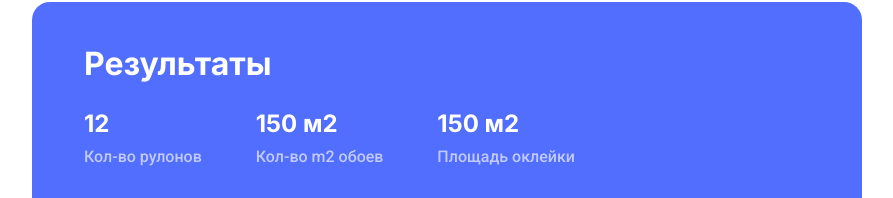
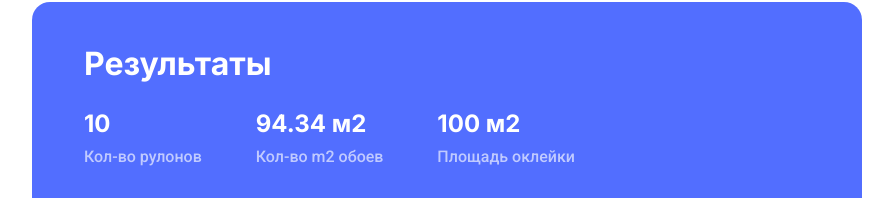
Before and after one commit to dashamelihova/Spa-React, a React (Create React App) app: page / in a window 1280 px wide. Both pictures are taken after typing "5", "5", "5" into the empty fields and a click on the button "Рассчитать материалы". Shown: the part 958-1156 px from the top of the page, without its empty margins (193-1086 px from the left). Built offline with nearby package versions, Linux system fonts and the light colour scheme.

Commit message:
implemented calculation logic, removed event handler for checkbox

```diff
--- a/src/components/App/App.js
+++ b/src/components/App/App.js
@@ -1,13 +1,16 @@
 import styles from './App.module.css';
 import StartScreen from "../StartScreen/StartScreen"
 import Calculator from '../Calculator/Calculator';
-
+import {useState} from 'react';
 
 function App(){
+
+    const [isStartScreen, setIsStartScreen] = useState(true);
+
     return (
         <div className={styles.app}>
             <Calculator/>
-            {/* <StartScreen/> */}
+            {/* {isStartScreen ? <StartScreen/>) : <Calculator/>} */}
         </div>
     )
 }
--- a/src/components/Button/Button.tsx
+++ b/src/components/Button/Button.tsx
@@ -5,6 +5,9 @@ import icon from "../../assets/magic-wand.svg";
 
 interface ButtomProps{
     children: React.ReactNode;
+    //type
+    //form
+    //function onClick
 }
 
 const Button: React.FC<ButtomProps> = ({children}) => {
--- a/src/components/Calculator/Calculator.module.css
+++ b/src/components/Calculator/Calculator.module.css
@@ -40,12 +40,12 @@
 
 .closeBtn{
     position: absolute;
-    width: 24px;
-    height: 24px;
-    padding: 4px;
+    width: 36px;
+    height: 36px;
+    padding: 10px;
     box-sizing: border-box;
-    right: 36px;
-    top: 36px;
+    right: 20px;
+    top: 20px;
     cursor: pointer;
 }
 
--- a/src/components/Calculator/Calculator.tsx
+++ b/src/components/Calculator/Calculator.tsx
@@ -12,7 +12,6 @@ import styles from './Calculator.module.css';
 
 interface ParamItem{
   param: number[];
-  isChosen: boolean;
 }
 
 interface ParamData {
@@ -35,39 +34,27 @@ interface CalculatorState {
 }
 
 const Calculator: React.FC = () => {
-    const [state, setState] = useState({
+    const [state, setState] = useState<CalculatorState>({
         rollParam: [
-            { param: [1.06, 10], isChosen: true },
-            { param: [1.06, 25], isChosen: false },
+            { param: [1.06, 10] },
+            { param: [1.06, 25] },
         ],
         rapport: [
-            { param: [0], isChosen: true },
-            { param: [0.32], isChosen: false },
-            { param: [0.64], isChosen: false },
+            { param: [0] },
+            { param: [0.32] },
+            { param: [0.64] },
         ],
         windowsParam: [] as ParamData[],
-        doorsParam: [] as ParamData[],//as ParamData[]
-        chosenRollParam: [1.06, 10],
-        chosenRapport: [0],
+        doorsParam: [] as ParamData[],
+        chosenRollParam: [],
+        chosenRapport: [],
         roomLength: 6.5,
         roomWidth: 6.5,
         roomHeight: 6.5,
         showResults: false,
     });
 
-    const [maxId, setMaxId] = useState(0);
-
-    const handleParamSelect = (param: number[], prop: "rollParam" | "rapport") => {
-        if (prop !== "rollParam" && prop !== "rapport") return;
-        setState((prevState) => ({
-            ...prevState,
-            [prop]: prevState[prop].map((item: ParamItem) => ({
-                ...item,
-                isChoosen: item.param.toString() === param.toString()
-            })),
-            [`chosen${prop.charAt(0).toUpperCase() + prop.slice(1)}`]: param,
-        }));
-    }
+    const [maxId, setMaxId] = useState<number>(0);
 
     const addItem = (prop: "windowsParam" | "doorsParam") => {
         const newItem = {
@@ -174,7 +161,7 @@ const Calculator: React.FC = () => {
                         <ChooseParametr
                             dataArray={state.rollParam}
                             name="rollParam"
-                            onSelect={(param) => handleParamSelect(param, "rollParam" )}
+                            // onSelect={(param) => handleParamSelect(param, "rollParam" )}
                             />
                     </div>
 
@@ -183,7 +170,7 @@ const Calculator: React.FC = () => {
                         <ChooseParametr
                             dataArray={state.rapport}
                             name="rapport"
-                            onSelect={(param) => handleParamSelect(param, "rapport" )}
+                            // onSelect={(param) => handleParamSelect(param, "rapport" )}
                             />
                     </div>
                 </div>
--- a/src/components/ChooseParametr/ChooseParametr.module.css
+++ b/src/components/ChooseParametr/ChooseParametr.module.css
@@ -6,6 +6,7 @@
 
 .radio[type=radio]{
     display: none;
+
 }
 
 .radio[type=radio] + .radioLabel{
@@ -15,6 +16,7 @@
     background-color: rgba(82, 110, 255, 1);
     opacity: 20%;
     color: white;
+    cursor: pointer;
 }
 
 .radio[type=radio]:checked + .radioLabel{
@@ -24,6 +26,5 @@
 @media (min-width: 768px) {
     .radio[type=radio] + .radioLabel{
         padding: 16px 32px;
-
     }
 }
--- a/src/components/ChooseParametr/ChooseParametr.tsx
+++ b/src/components/ChooseParametr/ChooseParametr.tsx
@@ -6,13 +6,16 @@ interface ChooseParametrItemProps {
     children: string;
     name: string;
     id: string;
-    onChange: (e: ChangeEvent<HTMLInputElement>) => void;
     isChosen: boolean;
     value: number[];
 }
 
-const ChooseParametrItem: React.FC<ChooseParametrItemProps>=({children, name, id, onChange, isChosen, value}) => {
+interface ChooseParametrProps{
+    dataArray: {param: number[]}[];
+    name: string;
+}
 
+const ChooseParametrItem: React.FC<ChooseParametrItemProps>=({children, name, id, isChosen, value}) => {
     return(
         < >
             <input
@@ -20,8 +23,7 @@ const ChooseParametrItem: React.FC<ChooseParametrItemProps>=({children, name, id
                 id={id}
                 name={name}
                 className={styles.radio}
-                onChange={onChange}
-                checked={isChosen}
+                defaultChecked={isChosen}
                 value={value.toString()}
             />
             <label htmlFor={id} className={styles.radioLabel}> {children} </label>
@@ -29,32 +31,20 @@ const ChooseParametrItem: React.FC<ChooseParametrItemProps>=({children, name, id
     );
 }
 
-
-function formatParam(param: number[]):  string{
-
-  return param.map(num => (num === 0 ? '0' : `${num}м`)).join(' x ');
-}
-
-interface ChooseParametrProps{
-    dataArray: {param: number[], isChosen: boolean}[];
-    name: string;
-    onSelect: (param: number[]) => void;
-}
-
-const ChooseParametr: React.FC<ChooseParametrProps> = ({dataArray, name, onSelect}) => {
-    const handleRadioChange = (e: ChangeEvent<HTMLInputElement>) => {
-        onSelect(e.target.value.split(',').map(parseFloat))
-    };
+const ChooseParametr: React.FC<ChooseParametrProps> = ({dataArray, name}) => {
+    const formatParam = (param: number[]):  string => {
+        return param.map(num => (num === 0 ? '0' : `${num}м`)).join(' x ');
+    }
 
     const elements = dataArray.map((item, index) => {
         const id = `${name}-${index}`
+        const isChosen = index === 0 ? true : false;
         return(
             <ChooseParametrItem
                 key={id}
                 name={name}
                 id={id}
-                isChosen={item.isChosen}
-                onChange={handleRadioChange}
+                isChosen={isChosen}
                 value={item.param}
             >
                 {formatParam(item.param)}
--- a/src/components/InputParametr/InputParametr.tsx
+++ b/src/components/InputParametr/InputParametr.tsx
@@ -22,7 +22,7 @@ const InputParametr: React.FC<InputParametrProps> = ({ title, startParam, name})
                 type="number"
                 placeholder={startParam.toString()}
                 id={name}
-
+                step="any"
                 //defaultValue={startParam}
                 //value={param}
                 name={name}
--- a/src/components/Results/Results.tsx
+++ b/src/components/Results/Results.tsx
@@ -1,4 +1,4 @@
-import React, { Component } from 'react'
+import React from 'react'
 import styles from './Results.module.css'
 
 interface ResultsProps{
@@ -11,18 +11,40 @@ interface ResultsProps{
     rapport: number[];
 }
 
-class Results extends Component<ResultsProps>{
+const Results: React.FC<ResultsProps> = ({roomLength, roomWidth, roomHeight, windowsParam, doorsParam, rollParam, rapport}) => {
+    const windowsArea = windowsParam.reduce((sum, win) => sum + win.height * win.width, 0);
+    const doorsArea = doorsParam.reduce((sum, door) => sum + door.height * door.width, 0);
+    // Пример расчётов
+    const pastingArea = Math.ceil(
+        (2 * roomHeight * (roomLength + roomWidth) -
+        windowsArea -
+        doorsArea) *
+        100
+    ) / 100; //для округления
+
+    const stripLength = roomHeight + rapport[0]; // 4. Длина полотна с учетом раппорта
+    const pRoom =  2 * (roomLength + roomWidth);
+    // 6. Количество полотен на стену (с учетом ширины рулона)
+    const stripsNeededPerWall = pRoom / rollParam[0] - windowsArea / rollParam[0] - doorsArea / rollParam[0];
+
+    // 5. Количество полотен из рулона
+    const stripsPerRoll = rollParam[1] / roomHeight;
+    const wallArea = 2 * roomHeight * (roomLength + roomWidth);
+    const res = Math.ceil(stripsNeededPerWall / stripsPerRoll);
 
 
-    render(){
-        const {roomLength, roomWidth, roomHeight, windowsParam, doorsParam, rollParam, rapport} = this.props;
-        // Пример расчётов (замени на реальную логику)
-        const countRoll = Math.ceil((roomLength * roomWidth * roomHeight) / (rollParam[0] * rollParam[1]));
-        const countWallpaper = roomLength * roomWidth * 2 + roomLength * roomHeight * 2 + roomWidth * roomHeight * 2;
-        const pastingArea =
-            countWallpaper -
-            windowsParam.reduce((sum, win) => sum + win.height * win.width, 0) -
-            doorsParam.reduce((sum, door) => sum + door.height * door.width, 0);
+    //(пока без учета окон и дверей)
+    const countRoll =
+        Math.ceil(
+            ((2 * (roomLength + roomWidth)) / rollParam[0]) / (rollParam[1] / (roomHeight + rapport[0]))
+        );
+
+    //(пока без учета окон и дверей)
+    const countWallpaper = Math.ceil(
+        ((2 * (roomLength + roomWidth)) / rollParam[0]) * roomHeight * 100
+    ) / 100;
+
+
     return(
         <div className={styles.wrapper}>
             <div className={styles.header}>
@@ -45,12 +67,11 @@ class Results extends Component<ResultsProps>{
 
 
             <div className={styles.footer}>
-                   <button className={styles.btn}>Сбросить параметры</button>
-                    <button className={styles.btn}>Перейти в каталог</button>
+                <button className={styles.btn} type='button'>Сбросить параметры</button>
+                <button className={styles.btn} type='button'>Перейти в каталог</button>
             </div>
         </div>
     );
 }
-}
 
 export default Results;
```
Lines whose indentation alone changed are shown as unchanged.
